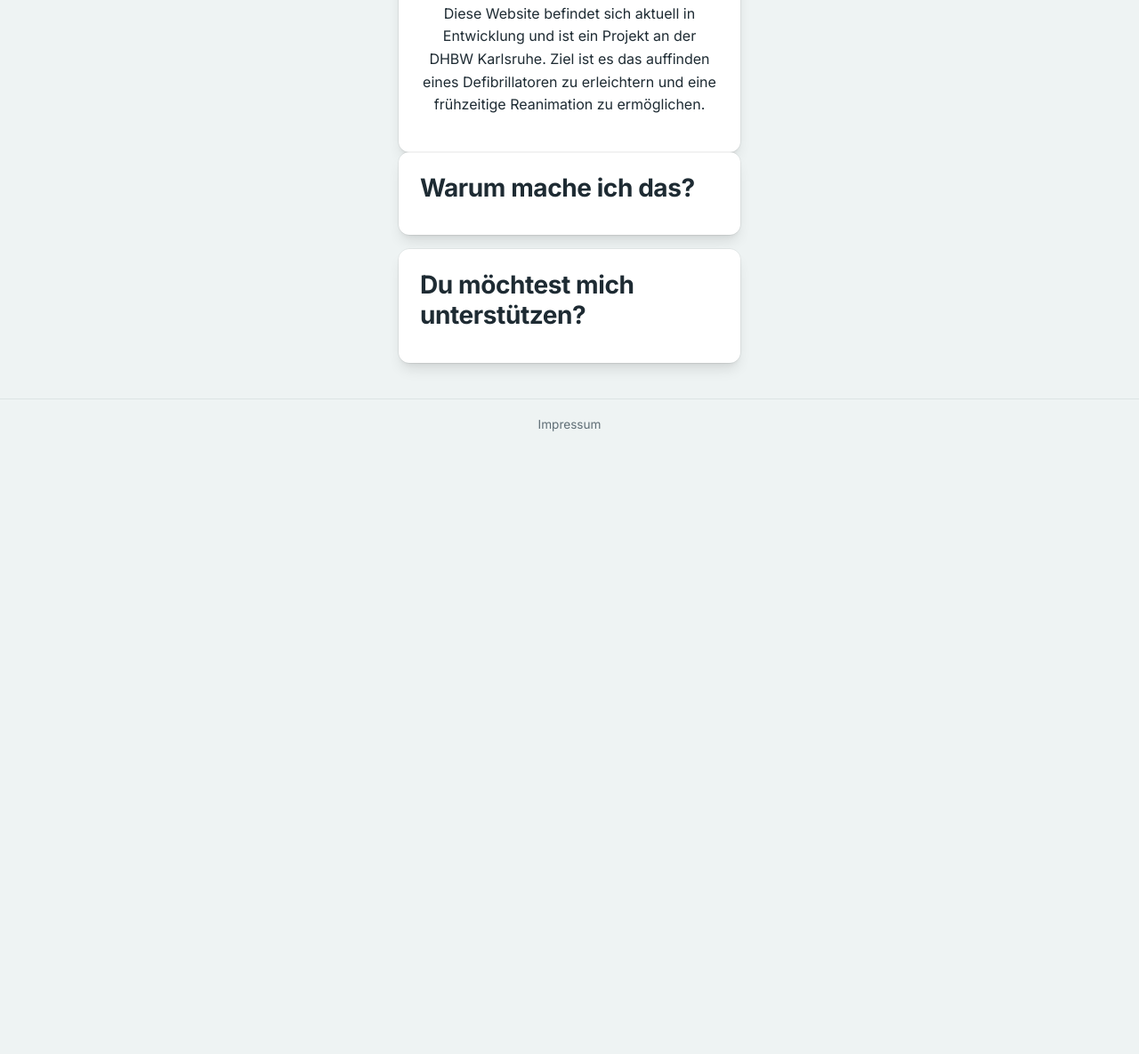
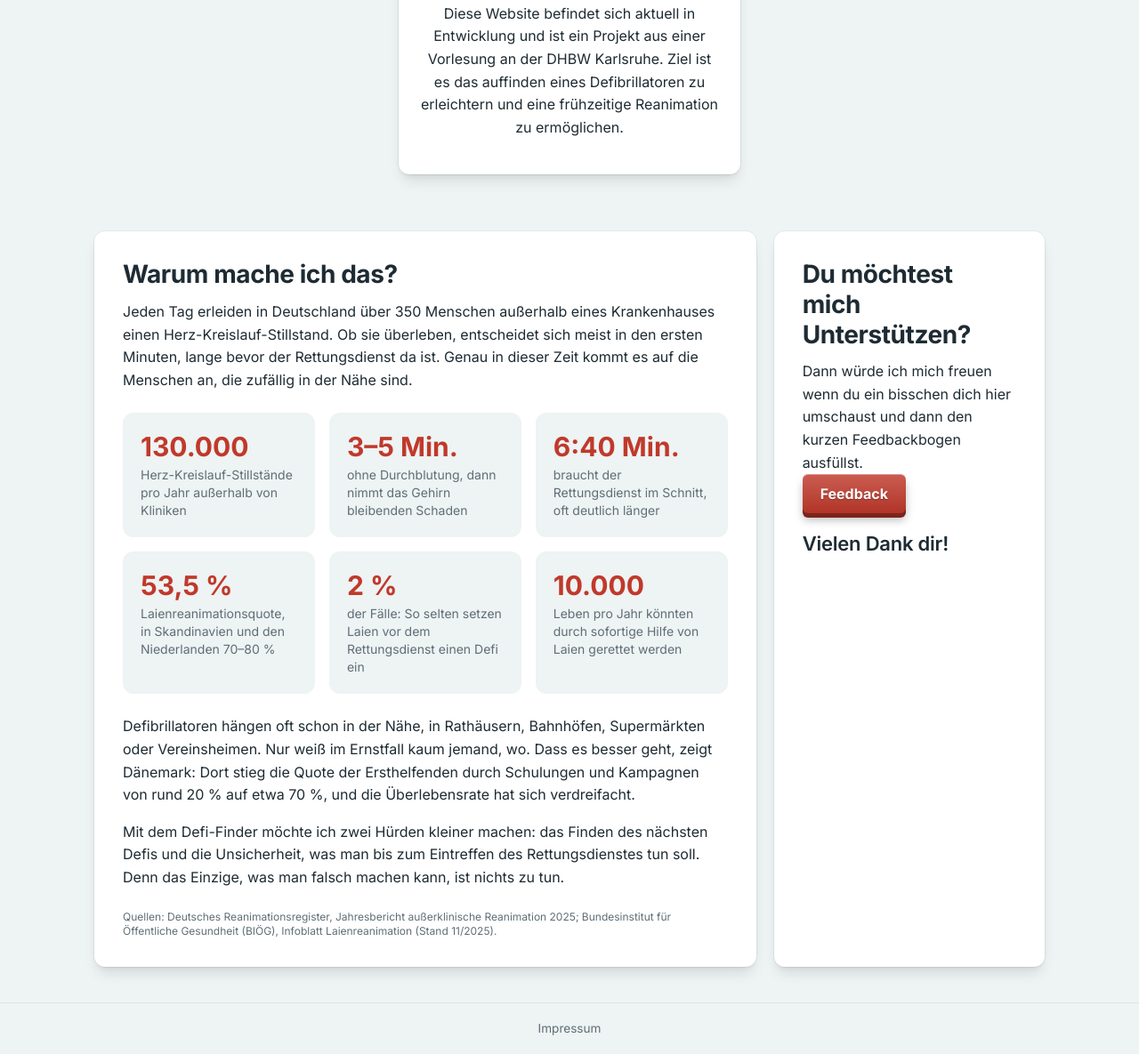
Before and after one commit to ianandree06-cell/webengineering, a website built with Vite: page index.html in a window 1280 px wide. Shown: the part 377-1562 px from the top of the page at 89% size. Before the commit the page ends 882 px from the top, so only its background shows below. Built offline with nearby package versions, Linux system fonts and the light colour scheme.

Commit message:
Enhance index.html content and layout; add informative sections on defibrillator awareness and support

```diff
--- a/index.html
+++ b/index.html
@@ -47,20 +47,87 @@
         <div class="mx-auto max-w-sm items-center gap-x-4 rounded-xl bg-white p-6 shadow-lg outline outline-black/5">
             <h1 class="text-center text-black">Willkommen beim Defi-Finder!</h1>
             <hr class=" bg-mist-700 h-1 rounded-full my-2">
-            <p class="text-center">Diese Website befindet sich aktuell in Entwicklung und ist ein Projekt an
-                der
+            <p class="text-center">Diese Website befindet sich aktuell in Entwicklung und ist ein Projekt aus einer
+                Vorlesung
+                an der
                 DHBW Karlsruhe.
                 Ziel ist es das auffinden eines Defibrillatoren zu erleichtern und eine frühzeitige Reanimation zu
                 ermöglichen.
             </p>
         </div>
-        <div class="flex flex-col gap-y-4">
-            <div class="mx-auto w-full max-w-sm rounded-xl bg-white p-6 shadow-lg outline outline-black/5">
+        <div class="flex flex-col mt-6 gap-5 md:flex-row md:justify-center">
+            <section class="mt-10 rounded-xl bg-white p-6 shadow-lg outline outline-black/5 md:p-8">
                 <h2>Warum mache ich das?</h2>
-            </div>
-            <div class="mx-auto w-full max-w-sm rounded-xl bg-white p-6 shadow-lg outline outline-black/5">
-                <h2>Du möchtest mich unterstützen?</h2>
-            </div>
+                <p>
+                    Jeden Tag erleiden in Deutschland über 350 Menschen außerhalb eines Krankenhauses einen
+                    Herz-Kreislauf-Stillstand. Ob sie überleben, entscheidet sich meist in den ersten Minuten,
+                    lange bevor der Rettungsdienst da ist. Genau in dieser Zeit kommt es auf die Menschen an,
+                    die zufällig in der Nähe sind.
+                </p>
+
+                <div class="my-6 grid grid-cols-1 gap-4 sm:grid-cols-2 lg:grid-cols-3">
+                    <div class="rounded-xl bg-hintergrund p-5">
+                        <p class="mb-1 text-3xl font-bold text-rot">130.000</p>
+                        <p class="mb-0 text-sm text-grau">Herz-Kreislauf-Stillstände pro Jahr außerhalb von Kliniken
+                        </p>
+                    </div>
+                    <div class="rounded-xl bg-hintergrund p-5">
+                        <p class="mb-1 text-3xl font-bold text-rot">3–5 Min.</p>
+                        <p class="mb-0 text-sm text-grau">ohne Durchblutung, dann nimmt das Gehirn bleibenden
+                            Schaden</p>
+                    </div>
+                    <div class="rounded-xl bg-hintergrund p-5">
+                        <p class="mb-1 text-3xl font-bold text-rot">6:40 Min.</p>
+                        <p class="mb-0 text-sm text-grau">braucht der Rettungsdienst im Schnitt, oft deutlich länger
+                        </p>
+                    </div>
+                    <div class="rounded-xl bg-hintergrund p-5">
+                        <p class="mb-1 text-3xl font-bold text-rot">53,5 %</p>
+                        <p class="mb-0 text-sm text-grau">Laienreanimationsquote, in Skandinavien und den
+                            Niederlanden 70–80 %</p>
+                    </div>
+                    <div class="rounded-xl bg-hintergrund p-5">
+                        <p class="mb-1 text-3xl font-bold text-rot">2 %</p>
+                        <p class="mb-0 text-sm text-grau">der Fälle: So selten setzen Laien vor dem Rettungsdienst
+                            einen Defi ein</p>
+                    </div>
+                    <div class="rounded-xl bg-hintergrund p-5">
+                        <p class="mb-1 text-3xl font-bold text-rot">10.000</p>
+                        <p class="mb-0 text-sm text-grau">Leben pro Jahr könnten durch sofortige Hilfe von Laien
+                            gerettet werden</p>
+                    </div>
+                </div>
+
+                <p>
+                    Defibrillatoren hängen oft schon in der Nähe, in Rathäusern, Bahnhöfen, Supermärkten oder
+                    Vereinsheimen. Nur weiß im Ernstfall kaum jemand, wo. Dass es besser geht, zeigt Dänemark:
+                    Dort stieg die Quote der Ersthelfenden durch Schulungen und Kampagnen von rund 20 % auf etwa
+                    70 %, und die Überlebensrate hat sich verdreifacht.
+                </p>
+                <p class="mb-0">
+                    Mit dem Defi-Finder möchte ich zwei Hürden kleiner machen: das Finden des nächsten Defis
+                    und die Unsicherheit, was man bis zum Eintreffen des Rettungsdienstes tun soll.
+                    Denn das Einzige, was man falsch machen kann, ist nichts zu tun.
+                </p>
+
+                <p class="mt-6 mb-0 text-xs text-grau">
+                    Quellen: Deutsches Reanimationsregister, Jahresbericht außerklinische Reanimation 2025;
+                    Bundesinstitut für Öffentliche Gesundheit (BIÖG), Infoblatt Laienreanimation (Stand 11/2025).
+                </p>
+            </section>
+            <section class="mt-10 rounded-xl bg-white p-6 shadow-lg outline outline-black/5 md:p-8">
+                <h2>Du möchtest mich Unterstützen?</h2>
+                <p class="mb-0">Dann würde ich mich freuen wenn du ein bisschen dich hier umschaust
+                    und dann den kurzen Feedbackbogen ausfüllst.
+                </p>
+                <a href="#" class="button-link">Feedback</a>
+                <h3 class="mt-5">
+                    Vielen Dank dir!
+                </h3>
+
+
+            </section>
+
         </div>
     </main>
     <footer class=" site-footer">
--- a/karte.html
+++ b/karte.html
@@ -45,6 +45,23 @@
     </nav>
     <main>
         <h1>Karte</h1>
+        <div class="mx-auto mt-10 max-w-md rounded-xl bg-white p-8 text-center shadow-lg outline outline-black/5">
+            <div class="mx-auto mb-5 flex h-20 w-20 items-center justify-center rounded-full bg-amber-100">
+                <svg viewBox="0 0 24 24" class="h-11 w-11" fill="none" stroke="currentColor" stroke-width="2"
+                    stroke-linecap="round" stroke-linejoin="round" aria-hidden="true">
+                    <path class="text-amber-500"
+                        d="M10.3 3.9 1.8 18a2 2 0 0 0 1.7 3h17a2 2 0 0 0 1.7-3L13.7 3.9a2 2 0 0 0-3.4 0z" />
+                    <line class="text-amber-600" x1="12" y1="9" x2="12" y2="13" />
+                    <line class="text-amber-600" x1="12" y1="17" x2="12.01" y2="17" />
+                </svg>
+            </div>
+
+            <h2 class="mb-2">Work in Progress</h2>
+            <p class="mb-6 text-grau">
+                Die Karte mit den Defibrillatoren in deiner Nähe ist gerade noch in Arbeit
+                und bald verfügbar.
+            </p>
+        </div>
     </main>
     <footer class="site-footer">
         <a href="impressum.html">Impressum</a>
```
